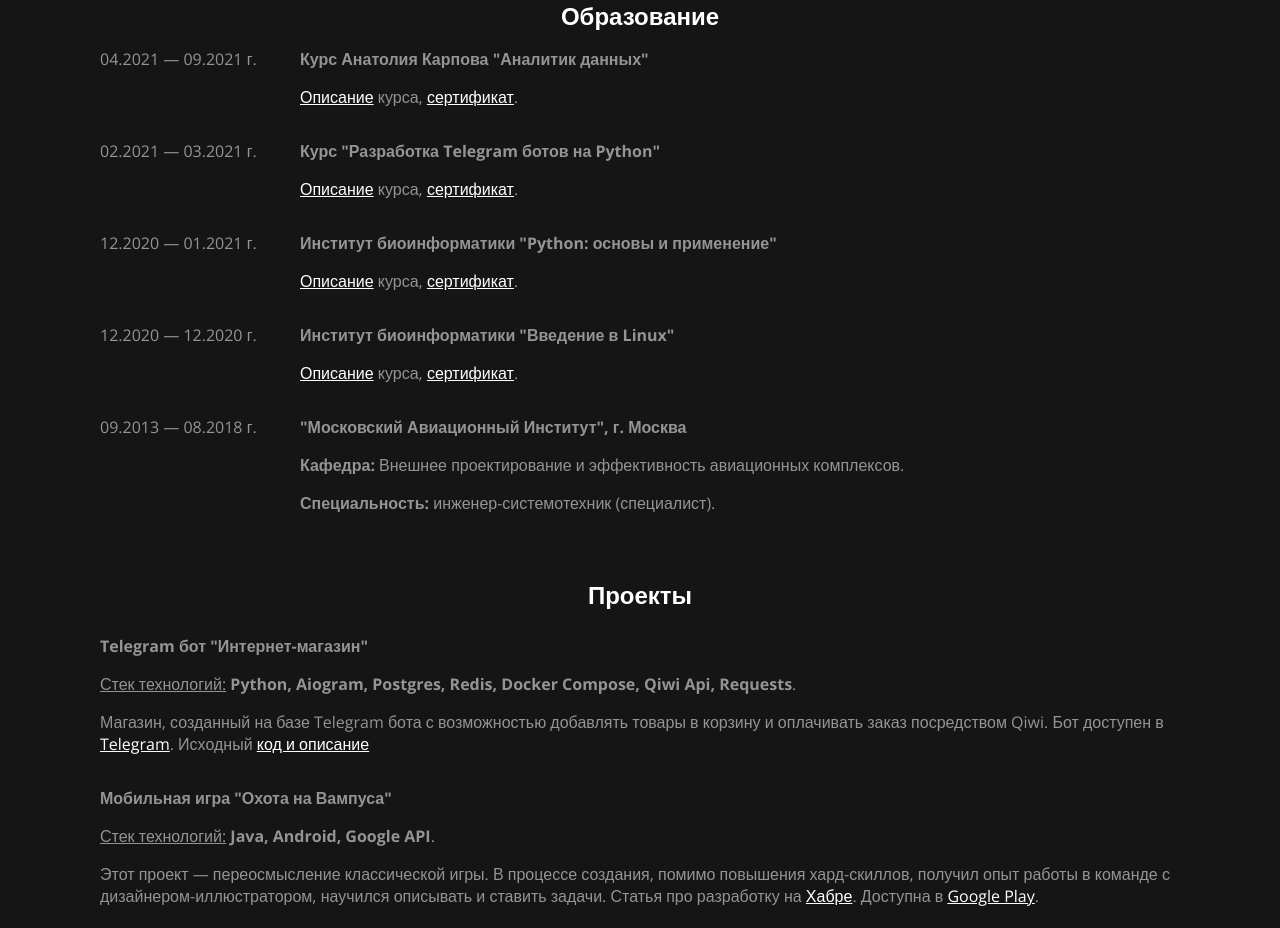
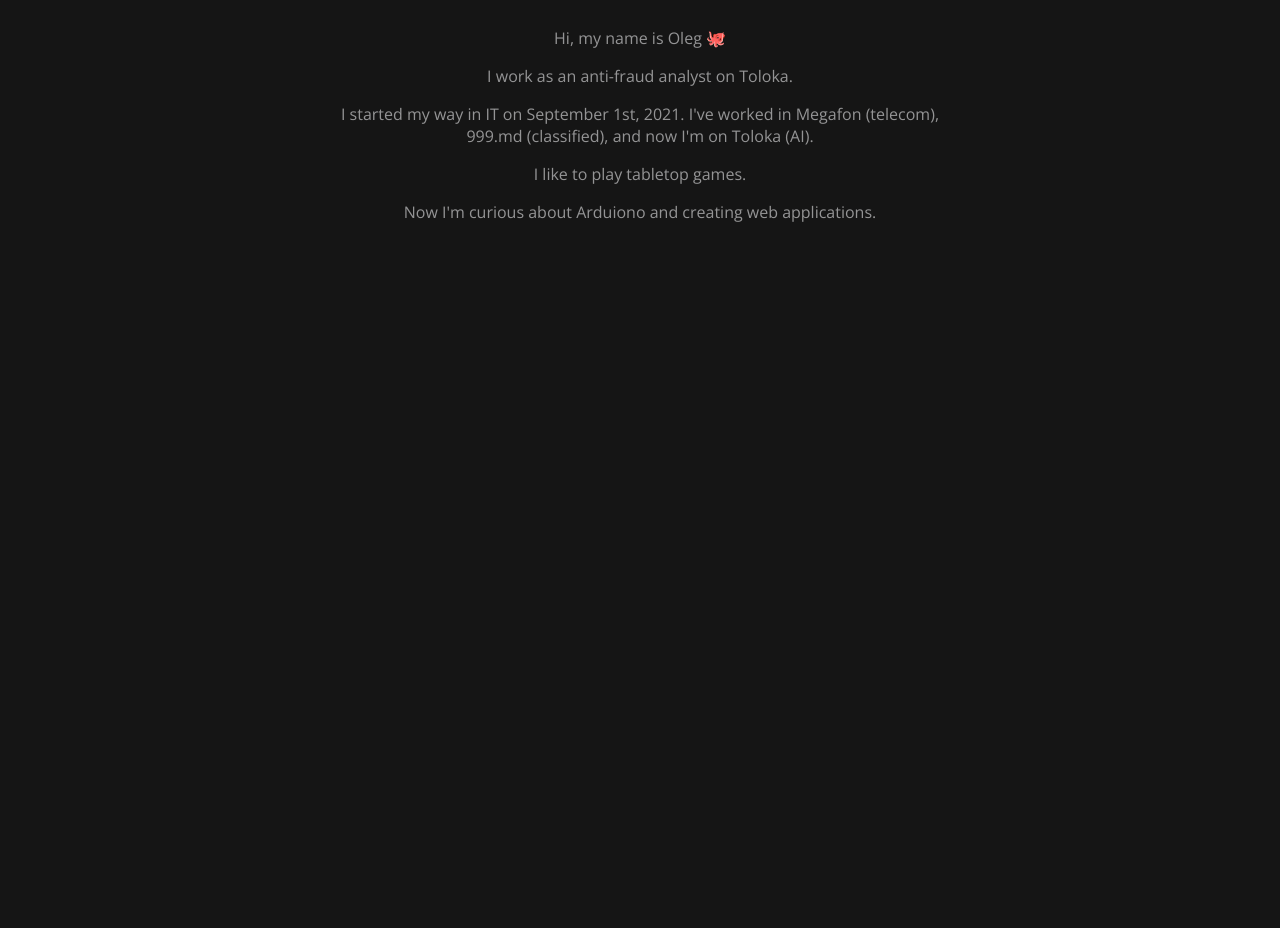
Before and after one commit to LoGoFiOS/logofios.github.io, a plain HTML site: page index.html in a window 1280 px wide. Shown: the part 459-1387 px from the top of the page. After the commit the page ends 800 px from the top, so only its background shows below. Drawn offline with nearby package versions, Linux system fonts and the light colour scheme.

Commit message:
update site

```diff
--- a/index.html
+++ b/index.html
@@ -4,12 +4,12 @@
 
     <!-- Meta Tags -->
     <meta charset="utf-8">
-    <meta name="description" content="Ivashinenko Oleg personal site. Data Analyst">
-    <meta name="keywords" content="portfolio, personal, python, programming, data analyst">
+    <meta name="description" content="Oleg Lem personal site. Data Analyst">
+    <meta name="keywords" content="portfolio, personal, python, sql, programming, data analyst">
     <meta name="viewport" content="width=device-width, initial-scale=1, maximum-scale=1">
 
     <!-- Title -->
-    <title>Ivashinenko Oleg | Data Analyst</title>
+    <title>Oleg Lem | Data Analyst</title>
 
     <!-- Favicon -->
     <link rel="shortcut icon" href="favicon_2.ico" type="image/x-icon">
@@ -30,8 +30,8 @@
         <img class="photo" src="photo_2.png" alt="my photo">
         <div><p>Data Analyst</p></div>
         <div class="icons_block">
-            <div class="icon"><a href="https://vk.com/logofios" target="_blank"><img src="vk.png" alt="vk logo"></a>
-            </div>
+            <!-- <div class="icon"><a href="https://vk.com/logofios" target="_blank"><img src="vk.png" alt="vk logo"></a>
+            </div> -->
             <div class="icon"><a href="https://t.me/LoGoFiOS" target="_blank"><img src="telegram.png"
                                                                                    alt="telegram logo"></a></div>
             <div class="icon"><a href="https://github.com/LoGoFiOS" target="_blank"><img src="github.png"
@@ -44,10 +44,10 @@
 <!-- ===== End Contacts Block ===== -->
 
 <!-- ===== Start Education Block ===== -->
-<div class="education">
-    <h2><a name="education">Образование</a></h2>
+<!-- <div class="education">
+    <h2><a name="education">Образование</a></h2> -->
     <!-- ===== 5 Line ===== -->
-    <div class="education_block">
+    <!-- <div class="education_block">
         <div class="education_block_left">
             <p>04.2021 &mdash; 09.2021 г.</p>
         </div>
@@ -57,9 +57,9 @@
                 <a href="https://lab.karpov.courses/certificate/141438ec-5f48-4c5f-beaf-9425db2fe38a/" target="_blank">сертификат</a>.
             </p>
         </div>
-    </div>
+    </div> -->
     <!-- ===== 4 Line ===== -->
-    <div class="education_block">
+    <!-- <div class="education_block">
         <div class="education_block_left">
             <p>02.2021 &mdash; 03.2021 г.</p>
         </div>
@@ -69,9 +69,9 @@
                 <a href="https://www.udemy.com/certificate/UC-cb43089e-348a-4c4c-8f63-713fc76b5b79/" target="_blank">сертификат</a>.
             </p>
         </div>
-    </div>
+    </div> -->
     <!-- ===== 3 Line ===== -->
-    <div class="education_block">
+    <!-- <div class="education_block">
         <div class="education_block_left">
             <p>12.2020 &mdash; 01.2021 г.</p>
         </div>
@@ -80,9 +80,9 @@
             <p><a href="https://stepik.org/course/512" target="_blank">Описание</a> курса,
                 <a href="https://stepik.org/cert/873816" target="_blank">сертификат</a>.</p>
         </div>
-    </div>
+    </div> -->
     <!-- ===== 2 Line ===== -->
-    <div class="education_block">
+    <!-- <div class="education_block">
         <div class="education_block_left">
             <p>12.2020 &mdash; 12.2020 г.</p>
         </div>
@@ -91,9 +91,9 @@
             <p><a href="https://stepik.org/course/73" target="_blank">Описание</a> курса,
                 <a href="https://stepik.org/cert/844995" target="_blank">сертификат</a>.</p>
         </div>
-    </div>
+    </div> -->
     <!-- ===== 1 Line ===== -->
-    <div class="education_block">
+    <!-- <div class="education_block">
         <div class="education_block_left">
             <p>09.2013 &mdash; 08.2018 г.</p>
         </div>
@@ -103,14 +103,14 @@
             <p><b>Специальность: </b>инженер-системотехник (специалист).</p>
         </div>
     </div>
-</div>
+</div> -->
 <!-- ===== End Education Block ===== -->
 
 <!-- ===== Start Projects Block ===== -->
-<div class="projects">
-    <h2><a name="education">Проекты</a></h2>
+<!-- <div class="projects">
+    <h2><a name="education">Проекты</a></h2> -->
     <!-- ===== 3 Line ===== -->
-    <div class="project_block">
+    <!-- <div class="project_block">
         <p><b>Telegram бот "Интернет-магазин"</b></p>
         <p><u>Стек технологий:</u> <b>Python, Aiogram, Postgres, Redis, Docker Compose, Qiwi Api, Requests</b>.</p>
         <p>
@@ -118,9 +118,9 @@
             Бот доступен в <a href="https://t.me/WizardLavka_bot/start" target="_blank">Telegram</a>.
             Исходный <a href="https://github.com/LoGoFiOS/Wizard_lavka_telegram_bot" target="_blank">код и описание</a>
         </p>
-    </div>
+    </div> -->
     <!-- ===== 2 Line ===== -->
-    <div class="project_block">
+    <!-- <div class="project_block">
         <p><b>Мобильная игра "Охота на Вампуса"</b></p>
         <p><u>Стек технологий:</u> <b>Java, Android, Google API</b>.</p>
         <p>
@@ -130,9 +130,9 @@
             Доступна в <a href="https://play.google.com/store/apps/details?id=ru.s40123.huntthewumpus&hl=ru&gl=US"
                           target="_blank">Google Play</a>.
         </p>
-    </div>
+    </div> -->
     <!-- ===== 1 Line ===== -->
-    <div class="project_block">
+    <!-- <div class="project_block">
         <p><b>Мобильная игра "Логические задачи"</b></p>
         <p><u>Стек технологий:</u> <b>Qt, QML, C++, Android</b>.</p>
         <p>
@@ -142,7 +142,7 @@
                           target="_blank">Google Play</a>.
         </p>
     </div>
-</div>
+</div> -->
 
 
 <!--<div class="projects">-->
@@ -161,7 +161,7 @@
 
 <!-- ===== End Projects Block ===== -->
 
-<div class="about">
+<!-- <div class="about">
     <h2><a name="about">Обо мне</a></h2>
     <p>
         Привет, меня зовут Олег и я увлечён программированием.
@@ -253,6 +253,24 @@
     <p>
         С 05.2021 по 09.2021 прошёл курс по аналитике данных от А. Карпова и 08.2021 нашёл работу в качестве бизнес-аналитика.
     </p>
+</div> -->
+
+<div class="about">
+    <!-- <h2><a name="about">About me</a></h2> -->
+    <p>
+        Hi, my name is Oleg 🐙
+    </p>
+    <p>
+        I work as an anti-fraud analyst on Toloka.
+    <p>
+        I started my way in IT on September 1st, 2021. I've worked in Megafon (telecom), 999.md (classified), and now I'm on Toloka (AI).
+    </p>
+    <p>
+        I like to play tabletop games.
+    </p>
+    <p>
+        Now I'm curious about Arduiono and creating web applications.
+    </p>
 </div>
 
 </body>
--- a/styles.css
+++ b/styles.css
@@ -22,7 +22,7 @@
 
 .contacts, .education, .projects, .about {
   min-width: 640px;
-  max-width: 1080px;
+  max-width: 540px;
   margin: 0 auto 32px auto;
 }
 
@@ -32,6 +32,7 @@
 
 .contacts {
   min-height: 400px;
+  margin-top: 20px;
   display: flex;
   justify-content: center;
   align-items: center;
@@ -97,6 +98,6 @@
 }
 
 .about p {
-  text-align: left;
+  text-align: center;
   padding: 8px 0;
 }
```
Also changed, not shown: favicon.ico (deleted), photo.png (deleted), 1 other file.
